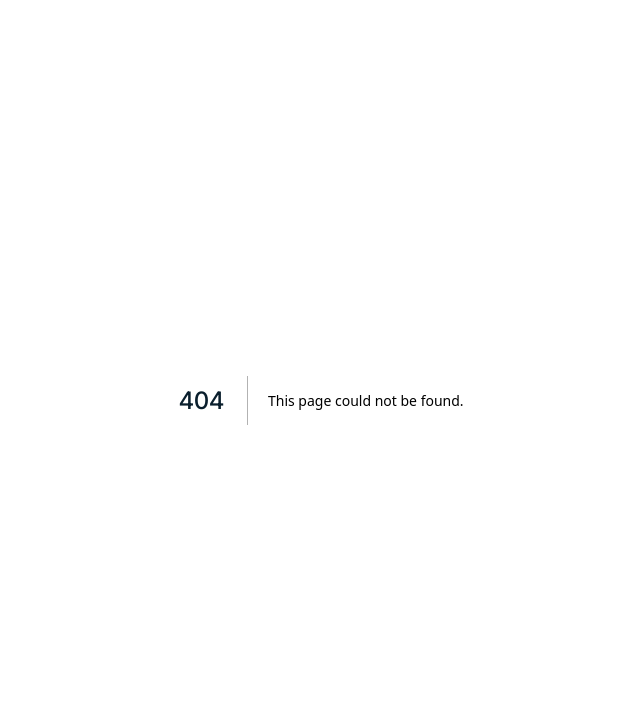
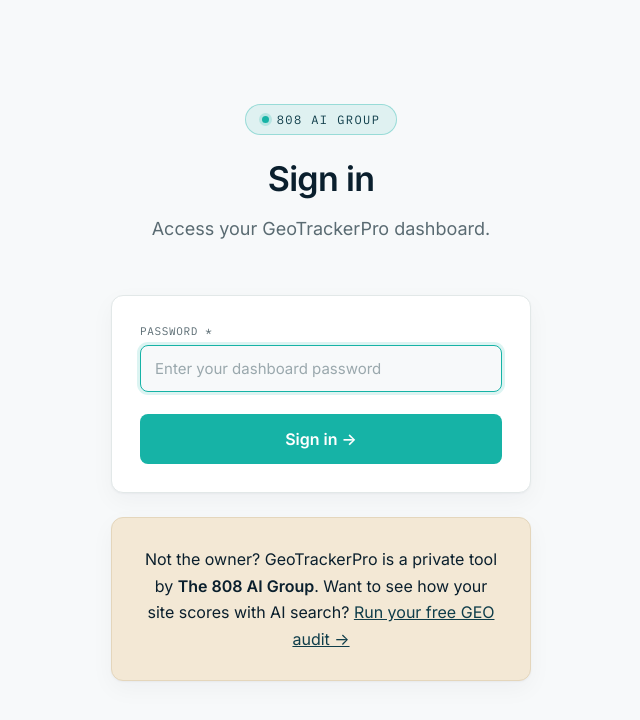
Before and after one commit to the808aigroup-debug/GEO-Tracker-Pro-Ai, a Next.js app in the folder geotrackerpro-app/: page /login in a window 1280 px wide. Before the commit this address had no page. Shown: the top 720 px of the page, without its empty margins (319-959 px from the left). Built offline with nearby package versions, Linux system fonts and the light colour scheme; a web font is replaced by a local one.

Commit message:
Add files via upload

```diff
--- /dev/null
+++ b/geotrackerpro-app/app/api/login/route.js
@@ -0,0 +1,28 @@
+import { cookies } from "next/headers";
+
+export const dynamic = "force-dynamic";
+
+export async function POST(req) {
+  let body;
+  try {
+    body = await req.json();
+  } catch {
+    return Response.json({ ok: false, error: "Invalid request." }, { status: 400 });
+  }
+
+  const pass = process.env.DASHBOARD_PASS;
+  // If no password configured, the app is open — let them through.
+  if (!pass) return Response.json({ ok: true });
+
+  if ((body.password || "") === pass) {
+    cookies().set("gtp_auth", pass, {
+      httpOnly: true,
+      sameSite: "lax",
+      secure: true,
+      path: "/",
+      maxAge: 60 * 60 * 24 * 30, // 30 days
+    });
+    return Response.json({ ok: true });
+  }
+  return Response.json({ ok: false, error: "Incorrect password." }, { status: 401 });
+}
--- /dev/null
+++ b/geotrackerpro-app/app/api/logout/route.js
@@ -0,0 +1,8 @@
+import { cookies } from "next/headers";
+
+export const dynamic = "force-dynamic";
+
+export async function POST() {
+  cookies().delete("gtp_auth");
+  return Response.json({ ok: true });
+}
--- a/geotrackerpro-app/app/components/AppChrome.js
+++ b/geotrackerpro-app/app/components/AppChrome.js
@@ -78,6 +78,12 @@
         <div className="sidebar-foot">
           <div className="sb-user">The 808 AI Group</div>
           <div className="sb-role">Admin</div>
+          <button
+            className="logout-btn"
+            onClick={async () => { await fetch("/api/logout", { method: "POST" }); window.location.href = "/"; }}
+          >
+            Log out
+          </button>
         </div>
       </aside>
       <main className="sidebar-main">{children}</main>
--- a/geotrackerpro-app/app/globals.css
+++ b/geotrackerpro-app/app/globals.css
@@ -398,6 +398,11 @@
 .sidebar-foot { border-top: 1px solid rgba(255,255,255,0.08); padding: 14px 8px 4px; }
 .sb-user { font-size: 13px; color: #fff; font-weight: 500; }
 .sb-role { font-family: var(--font-mono); font-size: 11px; color: #5f7682; }
+.logout-btn { margin-top: 10px; background: transparent; border: 1px solid rgba(255,255,255,0.15); color: #cdd9da; font-size: 12px; padding: 6px 12px; border-radius: 6px; cursor: pointer; width: 100%; }
+.logout-btn:hover { background: rgba(255,255,255,0.06); }
+
+.signin-link { font-family: var(--font-mono); font-size: 13px; color: var(--ocean); text-decoration: none; border: 1px solid var(--border); padding: 6px 14px; border-radius: 999px; background: var(--card); }
+.signin-link:hover { border-color: var(--seaglass); }
 
 .sidebar-main { flex: 1; min-width: 0; }
 .sidebar-main .wrap { max-width: 1040px; padding-top: 24px; }
--- /dev/null
+++ b/geotrackerpro-app/app/login/page.js
@@ -0,0 +1,68 @@
+"use client";
+
+import { useState } from "react";
+
+export default function Login() {
+  const [password, setPassword] = useState("");
+  const [loading, setLoading] = useState(false);
+  const [error, setError] = useState("");
+
+  async function submit(e) {
+    e.preventDefault();
+    setError("");
+    setLoading(true);
+    try {
+      const res = await fetch("/api/login", {
+        method: "POST",
+        headers: { "Content-Type": "application/json" },
+        body: JSON.stringify({ password }),
+      });
+      const data = await res.json();
+      if (data.ok) {
+        const params = new URLSearchParams(window.location.search);
+        window.location.href = params.get("from") || "/dashboard";
+      } else {
+        setError(data.error || "Incorrect password.");
+      }
+    } catch {
+      setError("Something went wrong — try again.");
+    }
+    setLoading(false);
+  }
+
+  return (
+    <div className="wrap" style={{ maxWidth: 460 }}>
+      <div className="hero" style={{ paddingTop: 72 }}>
+        <span className="badge">808 AI Group</span>
+        <h1 style={{ fontSize: 34 }}>Sign in</h1>
+        <p className="sub">Access your GeoTrackerPro dashboard.</p>
+      </div>
+
+      <div className="card">
+        <form onSubmit={submit}>
+          <div>
+            <label>Password *</label>
+            <input
+              type="password"
+              autoFocus
+              value={password}
+              onChange={(e) => setPassword(e.target.value)}
+              placeholder="Enter your dashboard password"
+            />
+          </div>
+          <button className="cta" type="submit" disabled={loading}>
+            {loading ? "Signing in…" : "Sign in →"}
+          </button>
+          {error && <p className="err" style={{ marginTop: 6 }}>{error}</p>}
+        </form>
+      </div>
+
+      <div className="card" style={{ textAlign: "center", background: "var(--sand)", border: "1px solid #E4D6BC" }}>
+        <p className="exec" style={{ color: "var(--pacific)", margin: 0 }}>
+          Not the owner? GeoTrackerPro is a private tool by <b>The 808 AI Group</b>.
+          Want to see how your site scores with AI search? <a href="/">Run your free GEO audit →</a>
+        </p>
+      </div>
+    </div>
+  );
+}
--- a/geotrackerpro-app/app/page.js
+++ b/geotrackerpro-app/app/page.js
@@ -77,6 +77,9 @@
 
   return (
     <div className="wrap">
+      <div style={{ display: "flex", justifyContent: "flex-end", paddingTop: 14 }}>
+        <a href="/login" className="signin-link">Sign in →</a>
+      </div>
       <div className="hero">
         <span className="badge">Free AI Search Audit</span>
         <h1>Is your website invisible to ChatGPT?</h1>
```
Also changed, not shown: geotrackerpro-app/middleware.js (+14 -21 lines).
